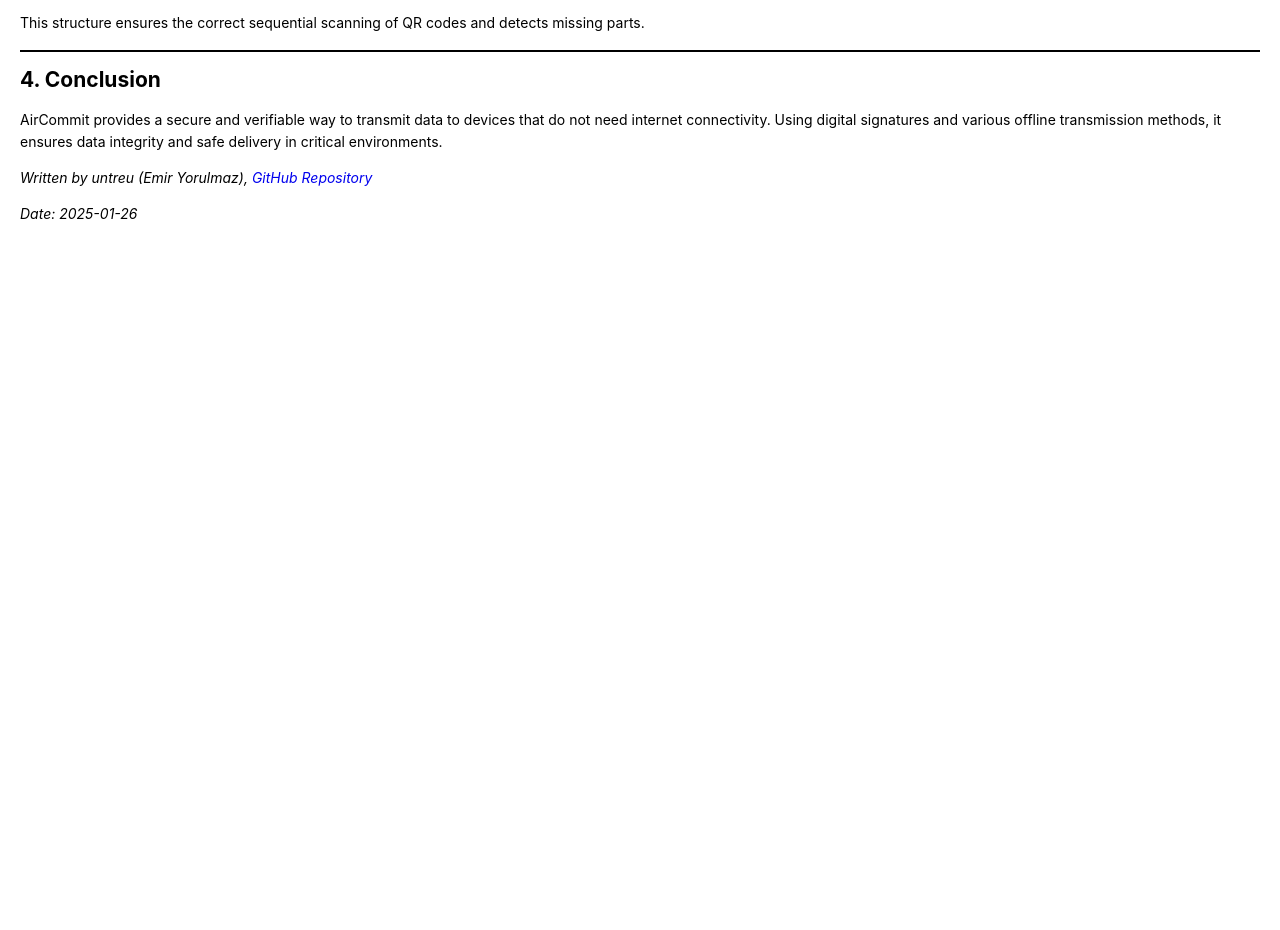
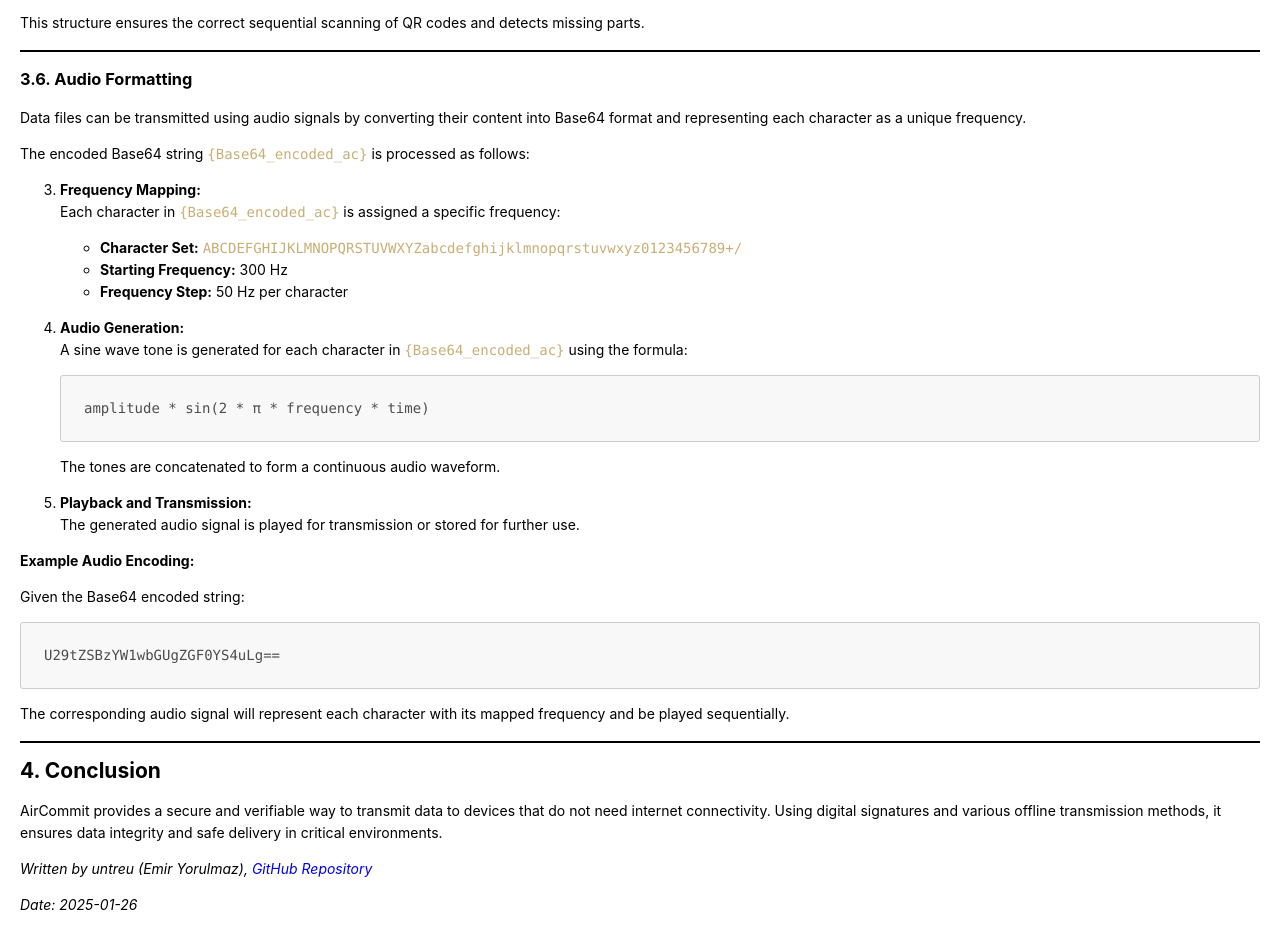
Before and after one commit to untreu2/aircommit, a plain HTML site: page index.html in a window 1280 px wide. Shown: the part 2320-3250 px from the top of the page. Before the commit the page ends 2559 px from the top, so only its background shows below. Drawn offline with Linux system fonts and the light colour scheme; a script that the page names is missing.

Commit message:
Added ''Audio Formatting'' to the documentation

```diff
--- a/index.html
+++ b/index.html
@@ -464,6 +464,37 @@ Example: <code>MTIzNDU2Nzg5L2Jhc2U2NA==</code></p>
 </div></code></pre>
 <p>This structure ensures the correct sequential scanning of QR codes and detects missing parts.</p>
 <hr>
+<h3 id="36-audio-formatting"><strong>3.6. Audio Formatting</strong></h3>
+<p>Data files can be transmitted using audio signals by converting their content into Base64 format and representing each character as a unique frequency.</p>
+<p>The encoded Base64 string <code>{Base64_encoded_ac}</code> is processed as follows:</p>
+<ol start="3">
+<li>
+<p><strong>Frequency Mapping:</strong><br>
+Each character in <code>{Base64_encoded_ac}</code> is assigned a specific frequency:</p>
+<ul>
+<li><strong>Character Set:</strong> <code>ABCDEFGHIJKLMNOPQRSTUVWXYZabcdefghijklmnopqrstuvwxyz0123456789+/</code></li>
+<li><strong>Starting Frequency:</strong> 300 Hz</li>
+<li><strong>Frequency Step:</strong> 50 Hz per character</li>
+</ul>
+</li>
+<li>
+<p><strong>Audio Generation:</strong><br>
+A sine wave tone is generated for each character in <code>{Base64_encoded_ac}</code> using the formula:</p>
+<pre class="hljs"><code><div>amplitude * sin(2 * π * frequency * time)
+</div></code></pre>
+<p>The tones are concatenated to form a continuous audio waveform.</p>
+</li>
+<li>
+<p><strong>Playback and Transmission:</strong><br>
+The generated audio signal is played for transmission or stored for further use.</p>
+</li>
+</ol>
+<p><strong>Example Audio Encoding:</strong></p>
+<p>Given the Base64 encoded string:</p>
+<pre class="hljs"><code><div>U29tZSBzYW1wbGUgZGF0YS4uLg==
+</div></code></pre>
+<p>The corresponding audio signal will represent each character with its mapped frequency and be played sequentially.</p>
+<hr>
 <h2 id="4-conclusion"><strong>4. Conclusion</strong></h2>
 <p>AirCommit provides a secure and verifiable way to transmit data to devices that do not need internet connectivity. Using digital signatures and various offline transmission methods, it ensures data integrity and safe delivery in critical environments.</p>
 <p><em>Written by untreu (Emir Yorulmaz), <a href="https://github.com/untreu2/aircommit">GitHub Repository</a></em></p>
```
Also changed, not shown: 1 other file.
